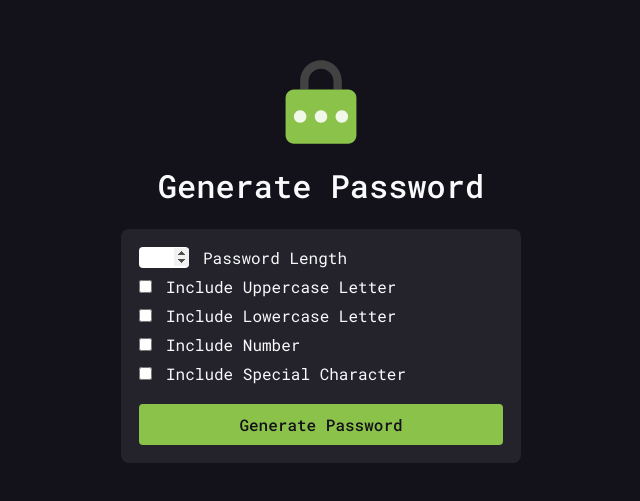
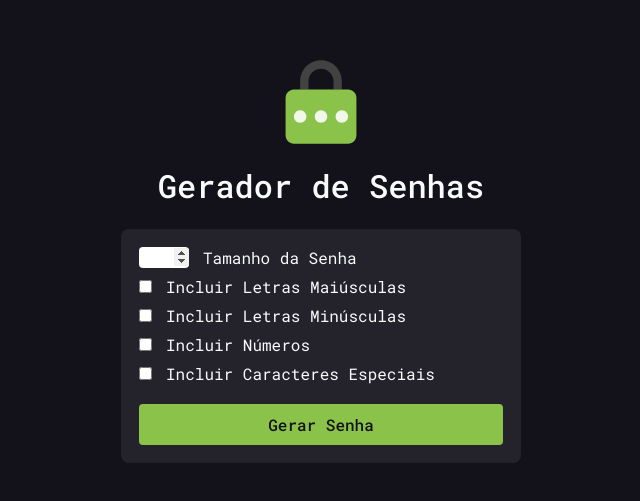
Before and after one commit to joaopedrobn/gerador-de-senha, a plain HTML site: page index.html in a window 1280 px wide. Shown: the part 143-644 px from the top of the page, without its empty margins (319-959 px from the left). Drawn offline with nearby package versions, Linux system fonts and the light colour scheme.

Commit message:
Alterando o Idioma para PT-BR. Inicialmente feito em Inglês.

```diff
--- a/index.html
+++ b/index.html
@@ -16,12 +16,12 @@
       href="https://cdn.jsdelivr.net/npm/toastify-js/src/toastify.min.css"
     />
     <link rel="stylesheet" href="src/styles/styles.css" />
-    <title>Password Generator</title>
+    <title>Gerador de Senhas</title>
   </head>
   <body>
     <div id="container">
       <img src="src/images/illustration.svg" id="password_img" alt="" />
-      <h1 id="title">Generate Password</h1>
+      <h1 id="title">Gerador de Senhas</h1>
 
       <div id="password_container">
         <span id="password"></span>
@@ -33,7 +33,7 @@
       <div id="password_items">
         <div class="item">
           <input id="size" name="size" type="number" />
-          <label for="size"> Password Length </label>
+          <label for="size"> Tamanho da Senha </label>
         </div>
 
         <div class="item">
@@ -42,7 +42,7 @@
             name="include_uppercase"
             id="include_uppercase"
           />
-          <label for="include_uppercase"> Include Uppercase Letter </label>
+          <label for="include_uppercase"> Incluir Letras Maiúsculas </label>
         </div>
 
         <div class="item">
@@ -51,12 +51,12 @@
             name="include_lowercase"
             id="include_lowercase"
           />
-          <label for="include_lowercase"> Include Lowercase Letter </label>
+          <label for="include_lowercase"> Incluir Letras Minúsculas </label>
         </div>
 
         <div class="item">
           <input type="checkbox" name="include_number" id="include_number" />
-          <label for="include_number"> Include Number </label>
+          <label for="include_number"> Incluir Números </label>
         </div>
 
         <div class="item">
@@ -66,11 +66,11 @@
             id="include_special_character"
           />
           <label for="include_special_character">
-            Include Special Character
+            Incluir Caracteres Especiais
           </label>
         </div>
 
-        <button id="generate">Generate Password</button>
+        <button id="generate">Gerar Senha</button>
       </div>
     </div>
 
```
